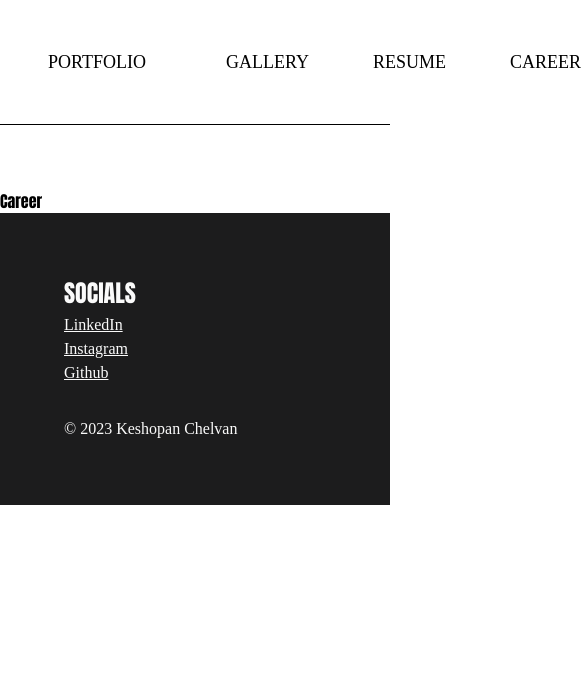
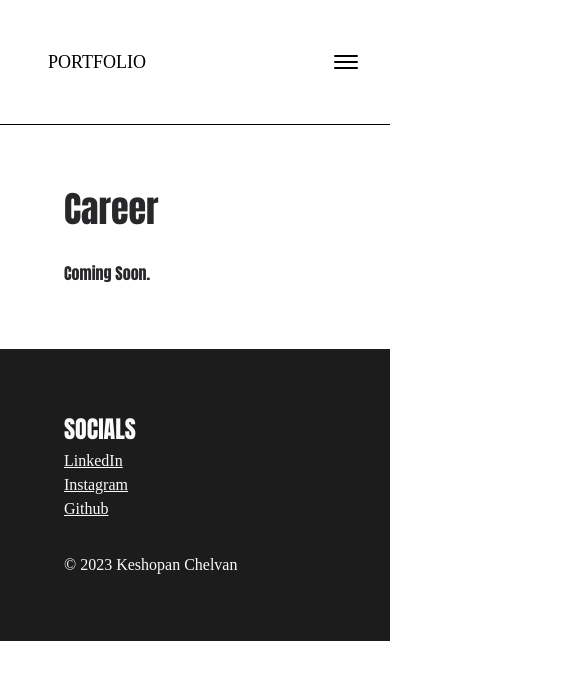
Before and after one commit to kchelvan/personal-site, a Next.js app: page /career in a window 390 px wide. Shown: the top 680 px of the page, 585 px wide, since content can reach past the window. Built offline with nearby package versions, Linux system fonts and the light colour scheme.

Commit message:
Improved Mobile Responsivity and Added Boilerplate text for routes and Updated NavBar

```diff
--- /dev/null
+++ b/app/(pages)/_landing/DeveloperProjects.tsx
@@ -0,0 +1,12 @@
+import React from 'react';
+
+const DeveloperProjects = () => {
+	return (
+		<div className='px-16 lg:max-w-[1980px] mx-auto'>
+			<p className='text-4xl my-8 lg:mb-8'>Developer Projects</p>
+			<p className='mb-16'>Coming Soon.</p>
+		</div>
+	);
+};
+
+export default DeveloperProjects;
--- /dev/null
+++ b/app/(pages)/_landing/Gallery.tsx
@@ -0,0 +1,12 @@
+import React from 'react';
+
+const Gallery = () => {
+	return (
+		<div className='px-16 lg:max-w-[1980px] mx-auto'>
+			<p className='text-4xl my-8 lg:mb-8'>Gallery</p>
+			<p className='mb-16'>Coming Soon.</p>
+		</div>
+	);
+};
+
+export default Gallery;
--- a/app/(pages)/_landing/heroCard.tsx
+++ b/app/(pages)/_landing/heroCard.tsx
@@ -5,15 +5,17 @@ import Link from 'next/link';
 
 const HeroCard = () => {
 	return (
-		<div className='px-16 max-w-[1980px] mx-auto'>
-			<p className='text-[144pt] text-center'>Keshopan Chelvan</p>
-			<div className='mt-16 grid grid-cols-2 '>
+		<div className='px-16 lg:max-w-[1980px] mx-auto'>
+			<p className='text-[64pt] lg:text-[144pt] text-left lg:text-center'>
+				Keshopan Chelvan
+			</p>
+			<div className='mt-8 lg:mt-16 grid grid-col-1 lg:grid-cols-2 '>
 				<Image alt='Keshopan Chelvan' src={profilePic} height={1440} />
 				<div className='justify-between h-full w-full flex flex-col'>
-					<p className='text-4xl px-12'>
+					<p className='text-4xl lg:px-12 my-8 lg:my-0'>
 						Professional Photographer and Senior Software Developer
 					</p>
-					<p className='text-base px-12 w-4/5 sub-text'>
+					<p className='text-base lg:px-12 lg:w-4/5 sub-text'>
 						{`As an experienced React/React Native senior developer, Keshopan
 						takes pride in creating high-quality, efficient, and clean code for
 						applications. He has a strong background in fast-paced CI/CD and
@@ -29,7 +31,7 @@ const HeroCard = () => {
 						<br />
 						{`Outside of his technical work, his passion for photography has
 						developed into a successful business and his work can be seen in the
-						presented`}
+						presented `}
 						<Link href={'/gallery'}>
 							<p className='inline-flex text-blue-900 underline'>gallery</p>
 						</Link>
--- a/app/(pages)/_landing/page.tsx
+++ b/app/(pages)/_landing/page.tsx
@@ -1,13 +1,17 @@
 import { COLORS } from '@/app/utils/constants';
 import React from 'react';
 import HeroCard from './heroCard';
+import DeveloperProjects from './DeveloperProjects';
+import Gallery from './Gallery';
 
 const LandingPage = () => {
 	return (
 		<div className={`w-full bg-slate-${COLORS.pageBackground}`}>
 			<HeroCard />
 			<div className='w-full h-[1pt] bg-black my-16' />
-			{/* <HeroCard /> */}
+			<DeveloperProjects />
+			<div className='w-full h-[1pt] bg-black my-16' />
+			<Gallery />
 		</div>
 	);
 };
--- a/app/(pages)/career/page.tsx
+++ b/app/(pages)/career/page.tsx
@@ -1,7 +1,12 @@
 import React from 'react';
 
 const route = () => {
-	return <div>Career</div>;
+	return (
+		<div className='px-16 lg:max-w-[1980px] mx-auto'>
+			<p className='text-4xl my-8 lg:mb-8'>Career</p>
+			<p className='mb-16'>Coming Soon.</p>
+		</div>
+	);
 };
 
 export default route;
--- a/app/(pages)/gallery/page.tsx
+++ b/app/(pages)/gallery/page.tsx
@@ -1,7 +1,12 @@
 import React from 'react';
 
 const route = () => {
-	return <div>route</div>;
+	return (
+		<div className='px-16 lg:max-w-[1980px] mx-auto'>
+			<p className='text-4xl my-8 lg:mb-8'>Gallery</p>
+			<p className='mb-16'>Coming Soon.</p>
+		</div>
+	);
 };
 
 export default route;
--- a/app/(pages)/resume/page.tsx
+++ b/app/(pages)/resume/page.tsx
@@ -1,7 +1,12 @@
 import React from 'react';
 
 const route = () => {
-	return <div>route</div>;
+	return (
+		<div className='px-16 lg:max-w-[1980px] mx-auto'>
+			<p className='text-4xl my-8 lg:mb-8'>Resume</p>
+			<p className='mb-16'>Coming Soon.</p>
+		</div>
+	);
 };
 
 export default route;
--- a/app/components/layout/Header.tsx
+++ b/app/components/layout/Header.tsx
@@ -1,7 +1,8 @@
 'use client';
 
-import React from 'react';
+import React, { useState } from 'react';
 import Link from 'next/link';
+import { useMediaQuery, useTheme } from '@mui/material';
 
 const ROUTES = [
 	{
@@ -22,13 +23,67 @@ const ROUTES = [
 	},
 ];
 
-const Footer = () => {
+const HamburgerMenu = () => {
+	const [isOpen, setIsOpen] = useState(false);
 	return (
 		<div>
-			<div className='flex flex-row my-12 justify-between'>
+			<div
+				className={`transition-all duration-300 ease-in-out absolute h-full right-0 top-0 ${
+					isOpen ? 'w-2/3 px-8' : 'w-0'
+				} bg-[#1C1C1D] py-8 overflow-hidden`}
+			>
+				<p className='text-[#FAFAFA] mb-4 md:mb-8 text-2xl md:text-4xl text-right mt-16'>
+					PORTFOLIO
+				</p>
+				{ROUTES?.map((route) => (
+					<Link key={route.route} href={route.route}>
+						<p className='text-[#FAFAFA] text-right mb-2 md:mb-4 text-base md:text-2xl'>
+							{route.label}
+						</p>
+					</Link>
+				))}
+			</div>
+			<button
+				onClick={() => setIsOpen((prevState) => !prevState)}
+				className='flex flex-col justify-center items-center z-10 mr-8'
+			>
+				<span
+					className={` block transition-all duration-300 ease-in-out
+							h-0.5 w-6 rounded-sm ${
+								isOpen
+									? 'rotate-45 translate-y-1 bg-white'
+									: '-translate-y-0.5 bg-black'
+							}`}
+				></span>
+				<span
+					className={`block transition-all duration-300 ease-in-out
+							h-0.5 w-6 rounded-sm my-0.5 ${
+								isOpen ? 'opacity-0 bg-white' : 'opacity-100 bg-black'
+							}`}
+				></span>
+				<span
+					className={`block transition-all duration-300 ease-in-out h-0.5 w-6 rounded-sm ${
+						isOpen
+							? '-rotate-45 -translate-y-1 bg-white'
+							: 'translate-y-0.5 bg-black'
+					}`}
+				></span>
+			</button>
+		</div>
+	);
+};
+
+const Header = () => {
+	const theme = useTheme();
+	const isMobileSize = useMediaQuery(theme.breakpoints.down('md'));
+
+	return (
+		<div>
+			<div className='flex flex-row my-12 justify-between items-center'>
 				<Link className='sub-text text-lg px-12' href={'/'}>
 					PORTFOLIO
 				</Link>
+				{!isMobileSize ? (
 					<div className='flex flew-row mr-8'>
 						{ROUTES?.map((route) => (
 							<Link
@@ -40,10 +95,15 @@ const Footer = () => {
 							</Link>
 						))}
 					</div>
+				) : (
+					<HamburgerMenu />
+				)}
 			</div>
+			<div>
 				<div className='w-full h-[1pt] bg-black mb-16' />
+			</div>
 		</div>
 	);
 };
 
-export default Footer;
+export default Header;
--- a/tailwind.config.ts
+++ b/tailwind.config.ts
@@ -1,4 +1,4 @@
-import type { Config } from 'tailwindcss'
+import type { Config } from 'tailwindcss';
 
 const config: Config = {
 	content: [
@@ -16,5 +16,5 @@ const config: Config = {
 		},
 	},
 	plugins: [],
-}
-export default config
+};
+export default config;
```
Also changed, not shown: package.json (+8 -5 lines), 1 other file (tests, documents, lock files or other folders). Lines whose indentation alone changed are shown as unchanged.
